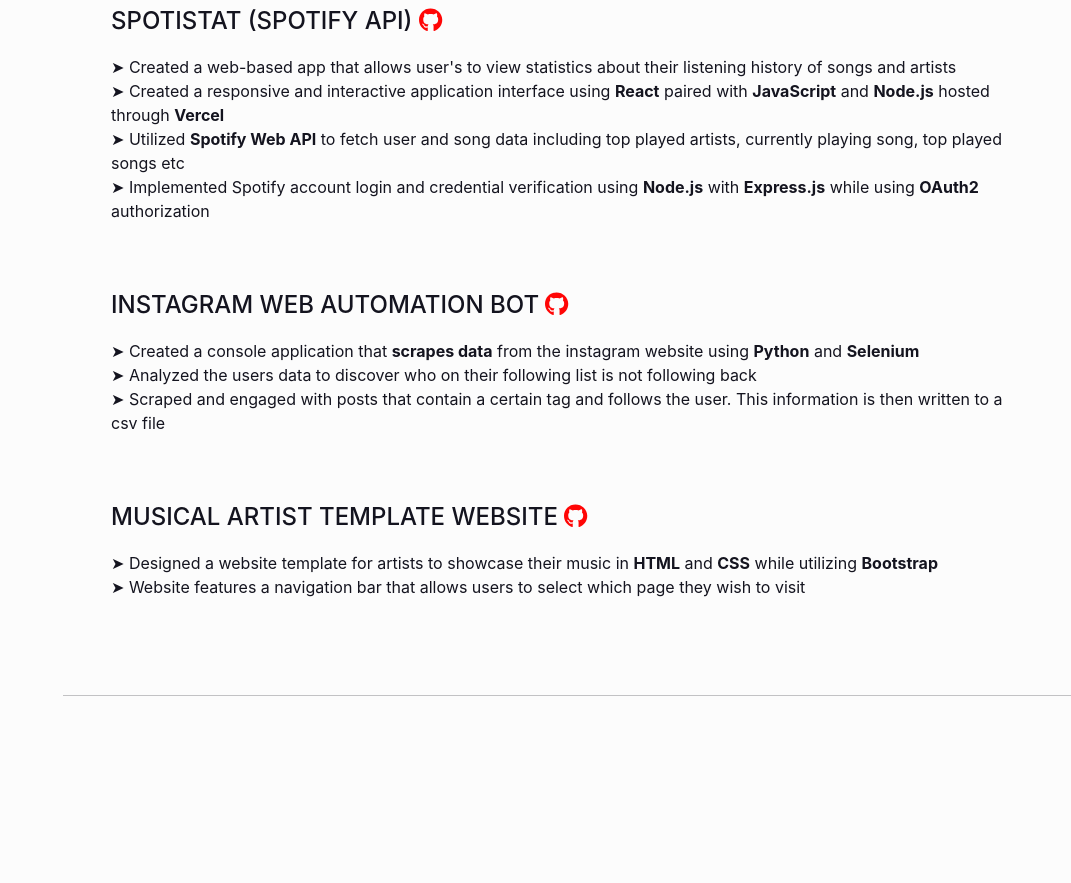
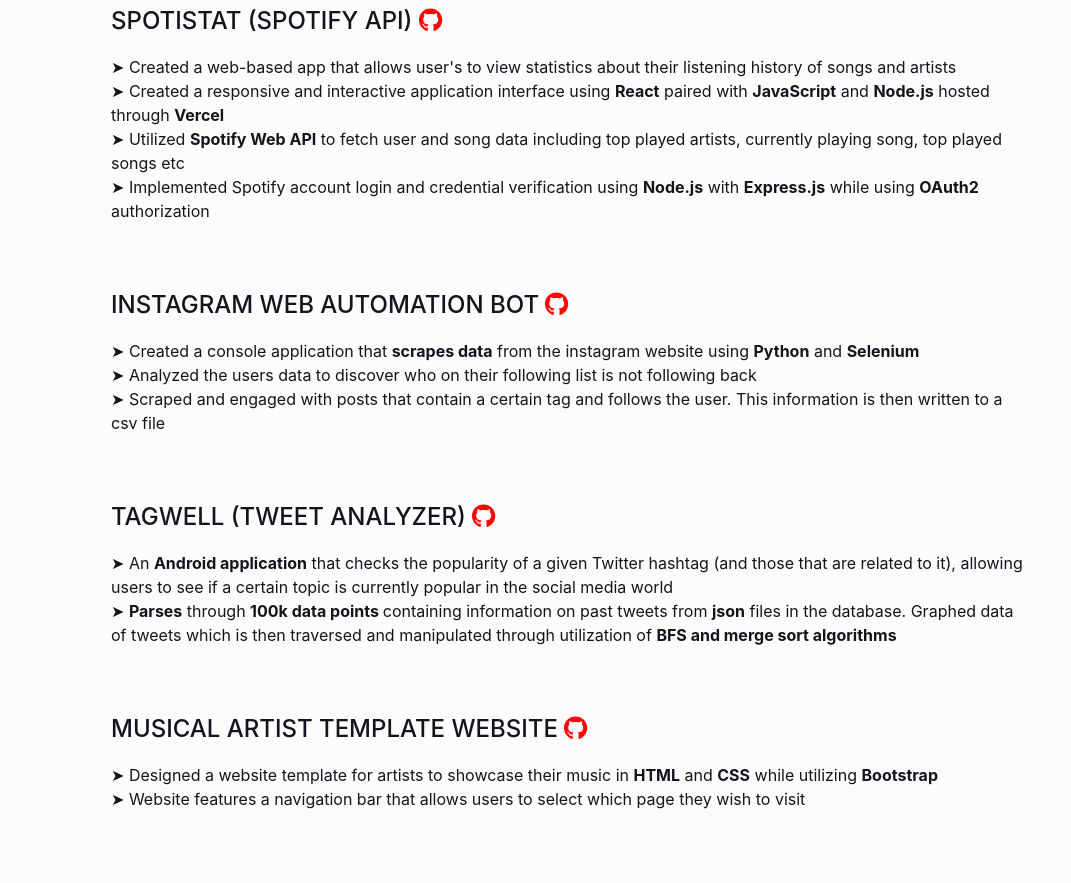
Before and after one commit to MatthewCurtis4/Personal-Portfolio, a plain HTML site: page index.html in a window 1280 px wide. Shown: the part 1913-2796 px from the top of the page, without its empty margins (209-1280 px from the left). Drawn offline with nearby package versions, Linux system fonts and the light colour scheme; a web font is replaced by a local one.

Commit message:
Added tagwell project and updates incorrect stat

```diff
--- a/index.html
+++ b/index.html
@@ -70,7 +70,7 @@
                             <div class="subheading mb-3">Old Republic Insurance Company of Canada</div>
                             <p>
                             ➤ Through utilizing data parsing of csv files, collected data and developed an <b>automated</b> testing system for <b>integration</b> and
-                                <b>regression testing</b> that saves <b>100+ hours</b> of manual labour per year using <b>C#</b>
+                                <b>regression testing</b> that saves <b>200+ hours</b> of manual labour per year using <b>C#</b>
                             <br><br>
                             ➤ Engineered a <b>Selenium</b> based testing system with a high ease of use for <b>integration</b> testing using <b>C#</b> and <b>NUnit</b> to be used
                             before every deploy
@@ -135,7 +135,25 @@
                             ➤ Scraped and engaged with posts that contain a certain tag and follows the user. This information is then written to a csv file
                             </p>
                             <br><br>
-                        </div>                    </div>
+                        </div>
+                    </div>
+                    <div class="d-flex flex-column flex-md-row justify-content-between">
+                        <div class="flex-grow-1">
+                            <div class="subheading mb-3">Tagwell (Tweet Analyzer)
+                                <a target="_blank" class="social-icon" href="https://github.com/MatthewCurtis4/Tweet-Analysis-App">
+                                    <i class="fab fa-github"></i>
+                                </a>
+                            </div>
+                            <p>
+                            ➤ An <b>Android application</b> that checks the popularity of a given Twitter hashtag (and those that are related to it), allowing users to see if a
+                            certain topic is currently popular in the social media world
+                            <br>
+                            ➤ <b>Parses</b> through <b>100k data points </b> containing information on past tweets from <b>json</b> files in the database. Graphed data of tweets which is
+                            then traversed and manipulated through utilization of <b>BFS and merge sort algorithms</b>
+                            </p>
+                            <br><br>
+                        </div>
+                    </div>
                     <div class="d-flex flex-column flex-md-row justify-content-between">
                         <div class="flex-grow-1">
                             <div class="subheading mb-3">Musical Artist Template website
```
